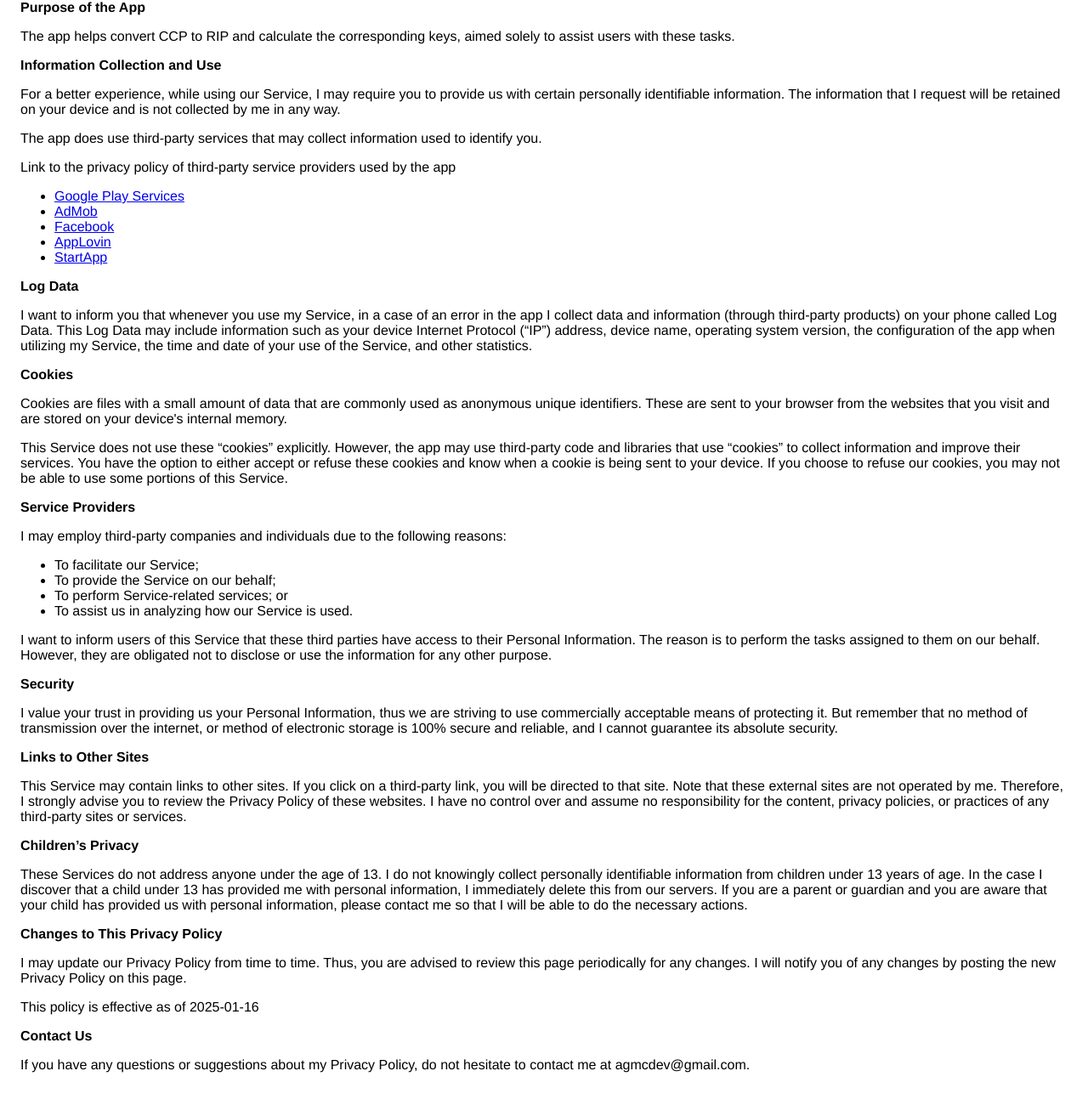
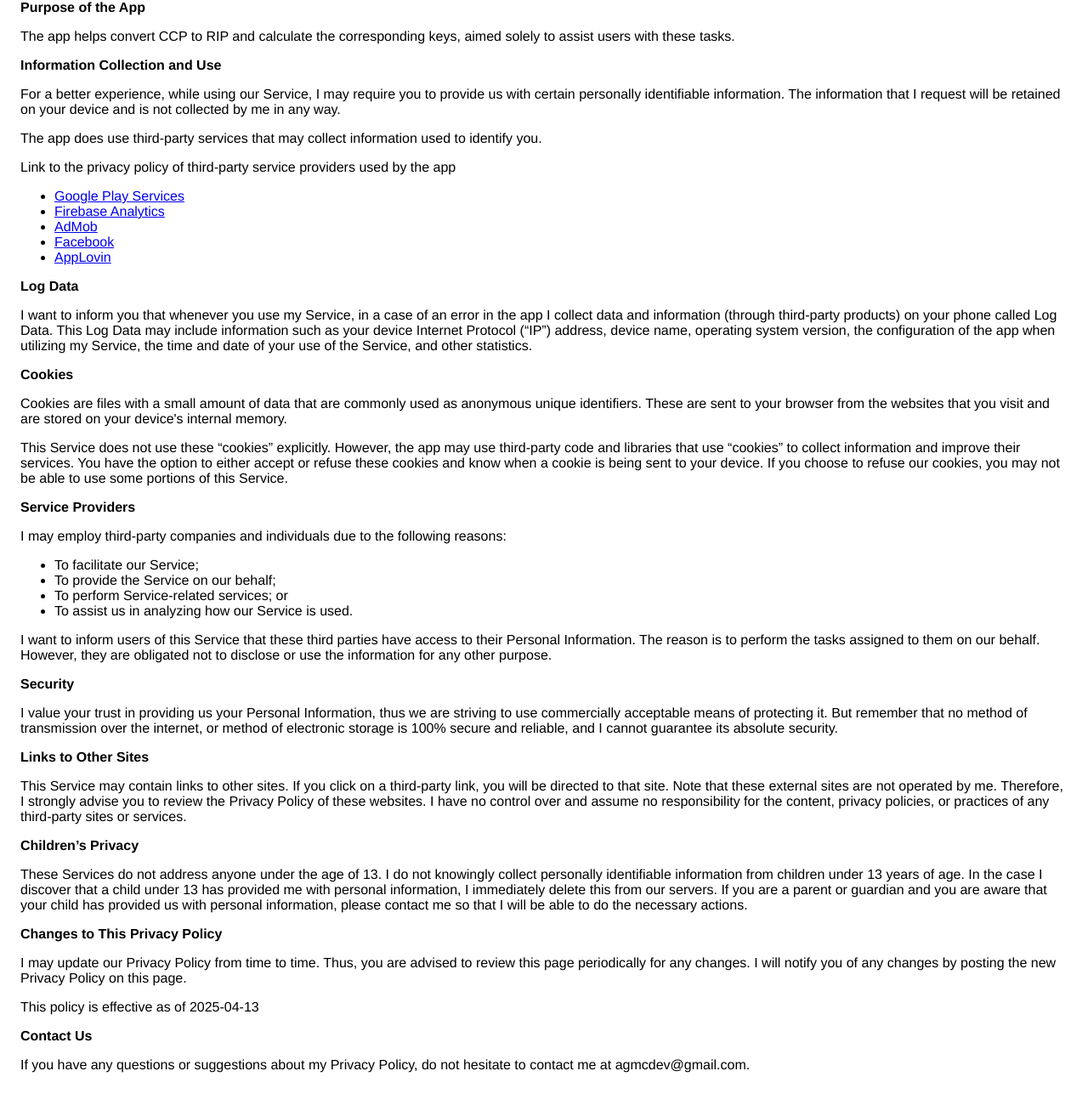
Before and after one commit to AgmcDev/agmcapps, a plain HTML site: page p/ccptorip-privacy-policy.html in a window 1280 px wide. Shown: the part 298-1598 px from the top of the page at 85% size. Drawn offline with Linux system fonts and the light colour scheme.

Commit message:
Update ccptorip-privacy-policy.html

```diff
--- a/p/ccptorip-privacy-policy.html
+++ b/p/ccptorip-privacy-policy.html
@@ -44,7 +44,7 @@
                   </p> <p>
                     Link to the privacy policy of third-party service providers used
                     by the app
-                  </p> <ul><li><a href="https://policies.google.com/privacy" target="_blank" rel="noopener noreferrer">Google Play Services</a></li><li><a href="https://support.google.com/admob/answer/6128543" target="_blank" rel="noopener noreferrer">AdMob</a></li><!----><!----><li><a href="https://www.facebook.com/about/privacy/" target="_blank" rel="noopener noreferrer">Facebook</a></li><!----><!----><!----><!----><!----><!----><!----><!----><!----><!----><!----><!----><li><a href="https://www.applovin.com/privacy/" target="_blank" rel="noopener noreferrer">AppLovin</a></li><!----><li><a href="https://www.start.io/policy/" target="_blank" rel="noopener noreferrer">StartApp</a></li><!----><!----><!----><!----><!----><!----><!----><!----></ul></div> <p><strong>Log Data</strong></p> <p>
+                  </p> <ul><li><a href="https://policies.google.com/privacy" target="_blank" rel="noopener noreferrer">Google Play Services</a></li><li><a href="https://firebase.google.com/policies/analytics" target="_blank" rel="noopener noreferrer">Firebase Analytics</a></li><li><a href="https://support.google.com/admob/answer/6128543" target="_blank" rel="noopener noreferrer">AdMob</a></li><!----><!----><li><a href="https://www.facebook.com/about/privacy/" target="_blank" rel="noopener noreferrer">Facebook</a></li><!----><!----><!----><!----><!----><!----><!----><!----><!----><!----><!----><!----><li><a href="https://www.applovin.com/privacy/" target="_blank" rel="noopener noreferrer">AppLovin</a></li><!----><!----><!----><!----><!----><!----><!----><!----><!----></ul></div> <p><strong>Log Data</strong></p> <p>
                   I want to inform you that whenever you
                   use my Service, in a case of an error in the app
                   I collect data and information (through third-party
@@ -108,7 +108,7 @@
                   periodically for any changes. I will
                   notify you of any changes by posting the new Privacy Policy on
                   this page.
-                </p> <p>This policy is effective as of 2025-01-16</p> <p><strong>Contact Us</strong></p> <p>
+                </p> <p>This policy is effective as of 2025-04-13</p> <p><strong>Contact Us</strong></p> <p>
                   If you have any questions or suggestions about my
                   Privacy Policy, do not hesitate to contact me at agmcdev@gmail.com.
                 </p>
```
